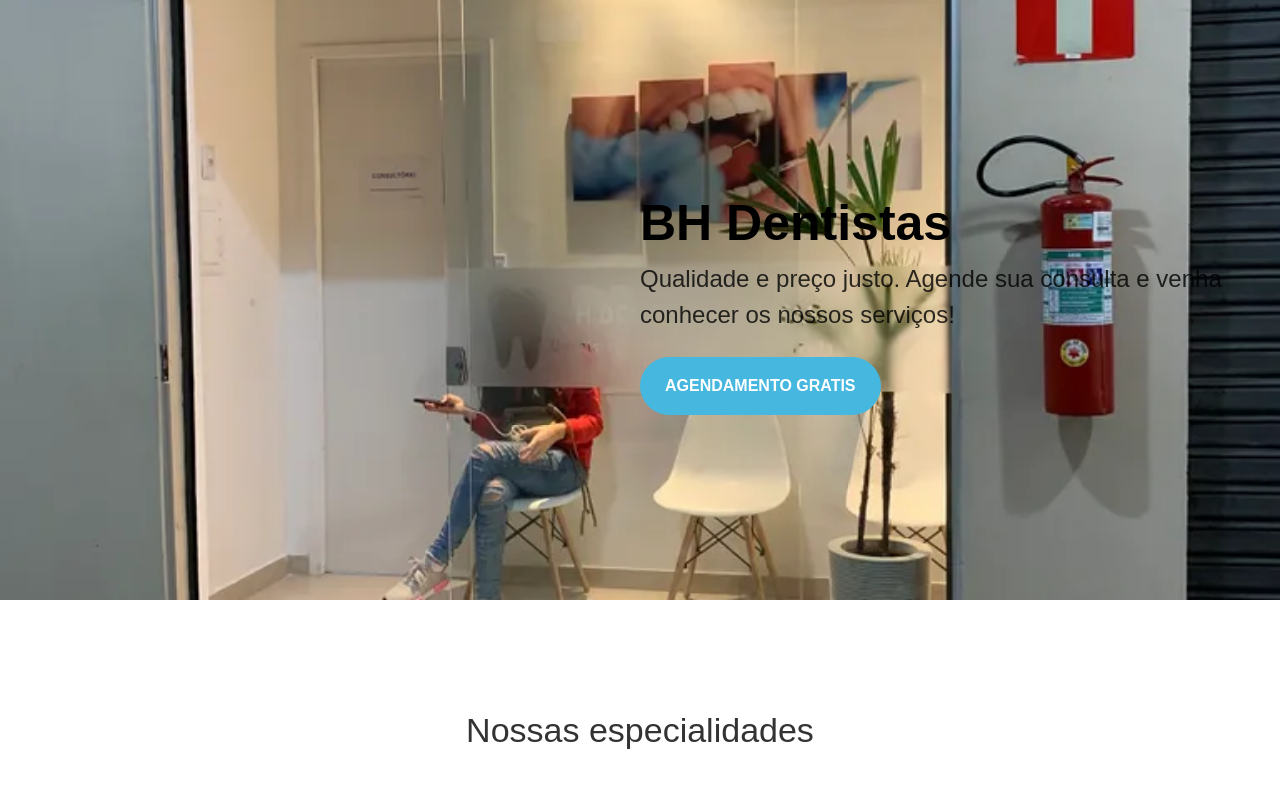
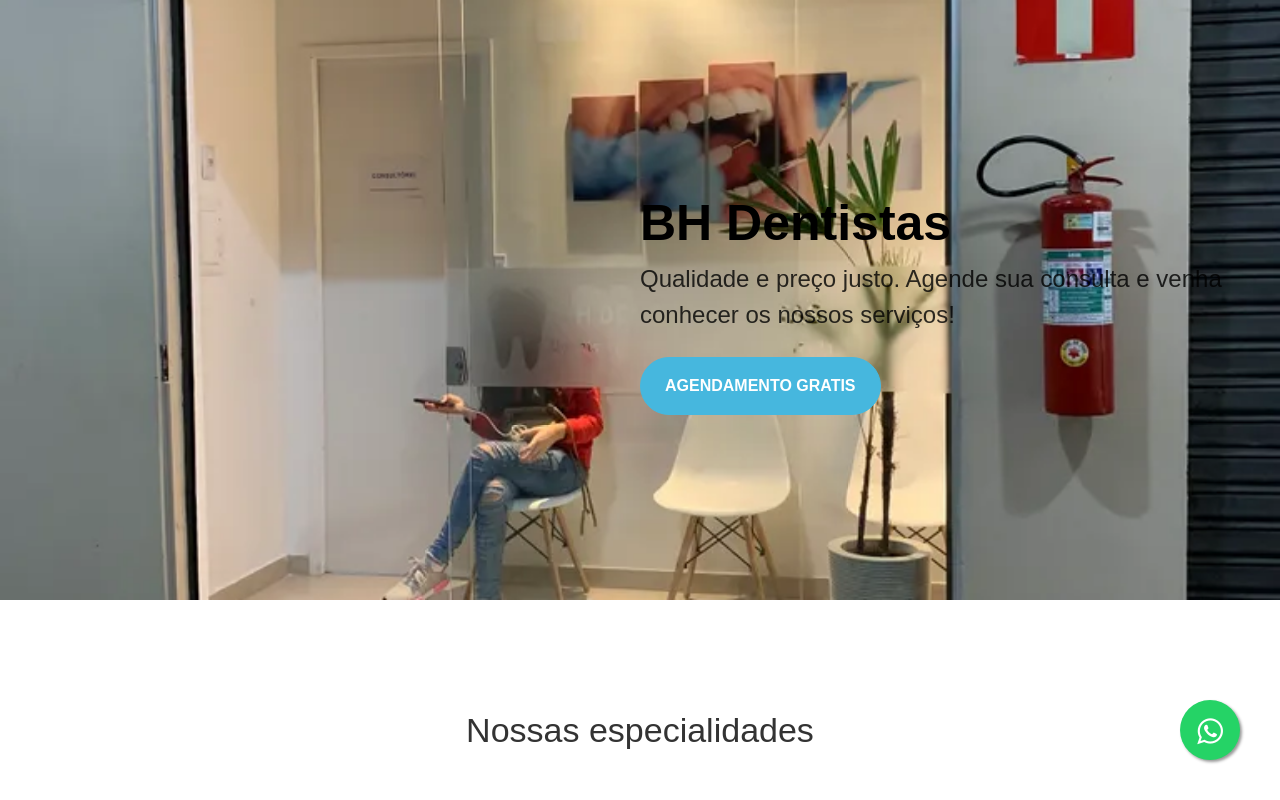
Before and after one commit to tuliovgomes/BHDENTISTA, a plain HTML site: page index.html in a window 1280 px wide. Shown: the top 800 px of the page. Drawn offline with Linux system fonts and the light colour scheme; files whose address does not match are found by name.

Commit message:
adicionando botão do wahtsapp e o google tag

```diff
--- a/index.html
+++ b/index.html
@@ -2,9 +2,22 @@
 <html lang="pt-br">
 
 <head>
-  <title>Denstista - Free Bootstrap 4 Template by Colorlib</title>
+  <!-- Google Tag Manager -->
+  <script>
+  (function (w, d, s, l, i) {
+      w[l] = w[l] || []; w[l].push({
+        'gtm.start':
+          new Date().getTime(), event: 'gtm.js'
+      }); var f = d.getElementsByTagName(s)[0],
+        j = d.createElement(s), dl = l != 'dataLayer' ? '&l=' + l : ''; j.async = true; j.src =
+          'https://www.googletagmanager.com/gtm.js?id=' + i + dl; f.parentNode.insertBefore(j, f);
+    })(window, document, 'script', 'dataLayer', 'GTM-K873JH9');
+  </script>
+  <!-- End Google Tag Manager -->
+  <title>BH Dentistas</title>
   <meta charset="utf-8">
   <meta name="viewport" content="width=device-width, initial-scale=1, shrink-to-fit=no">
+  <link rel="shortcut icon" href="images/icon.webp" />
   <link rel="stylesheet" href="css/open-iconic-bootstrap.min.css">
   <link rel="stylesheet" href="css/animate.css">
   <link rel="stylesheet" href="css/owl.carousel.min.css">
@@ -17,9 +30,43 @@
   <link rel="stylesheet" href="css/flaticon.css">
   <link rel="stylesheet" href="css/icomoon.css">
   <link rel="stylesheet" href="css/style.css">
+  <link rel="stylesheet" href="https://maxcdn.bootstrapcdn.com/font-awesome/4.5.0/css/font-awesome.min.css">
 </head>
 
+<style>
+  .float {
+    position: fixed;
+    width: 60px;
+    height: 60px;
+    bottom: 40px;
+    right: 40px;
+    background-color: #25d366;
+    color: #FFF;
+    border-radius: 50px;
+    text-align: center;
+    font-size: 30px;
+    box-shadow: 2px 2px 3px #999;
+    z-index: 100;
+    text-decoration: none;
+  }
+
+  .float:hover {
+    color: #FFF;
+  }
+
+  .float:focus {
+    color: #FFF;
+  }
+
+  .my-float {
+    margin-top: 16px;
+  }
+</style>
+
 <body>
+  <!-- Google Tag Manager (noscript) -->
+  <noscript><iframe src="https://www.googletagmanager.com/ns.html?id=GTM-K873JH9" height="0" width="0" style="display:none;visibility:hidden"></iframe></noscript>
+  <!-- End Google Tag Manager (noscript) -->
   <section class="home-slider owl-carousel">
     <div class="slider-item" style="background-image:url(images/principal.webp); background-position: 50%, 50%; ">
       <div class="overlay"></div>
@@ -163,7 +210,8 @@
           <h2>Marque sua Avaliação agora mesmo!</h2>
         </div>
         <div class="col-md-3 d-flex align-items-center">
-          <p class="mb-0"><a href="https://api.whatsapp.com/send?phone=5531995431207" target="_blank" class="btn btn-secondary px-4 py-3">AGENDAMENTO GRATIS</a></p>
+          <p class="mb-0"><a href="https://api.whatsapp.com/send?phone=5531995431207" target="_blank"
+              class="btn btn-secondary px-4 py-3">AGENDAMENTO GRATIS</a></p>
         </div>
       </div>
     </div>
@@ -304,12 +352,17 @@
       </div>
     </div>
   </footer>
-
-  <div id="ftco-loader" class="show fullscreen"><svg class="circular" width="48px" height="48px">
+  <a href="https://api.whatsapp.com/send?phone=51955081075&text=Hola%21%20Quisiera%20m%C3%A1s%20informaci%C3%B3n%20sobre%20Varela%202."
+    class="float" target="_blank">
+    <i class="fa fa-whatsapp my-float"></i>
+  </a>
+  <div id="ftco-loader" class="show fullscreen">
+    <svg class="circular" width="48px" height="48px">
       <circle class="path-bg" cx="24" cy="24" r="22" fill="none" stroke-width="4" stroke="#eeeeee"></circle>
       <circle class="path" cx="24" cy="24" r="22" fill="none" stroke-width="4" stroke-miterlimit="10" stroke="#F96D00">
       </circle>
-    </svg></div>
+    </svg>
+  </div>
   <script src="js/jquery.min.js"></script>
   <script src="js/jquery-migrate-3.0.1.min.js"></script>
   <script src="js/popper.min.js"></script>
```
Also changed, not shown: images/icon.webp (added).
